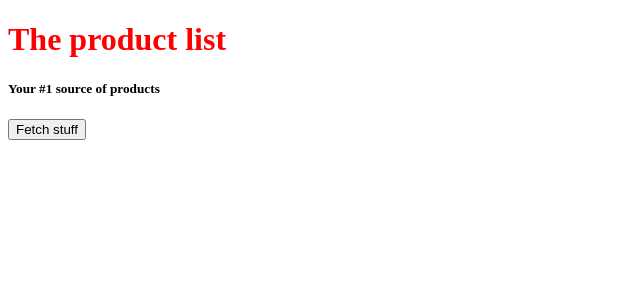
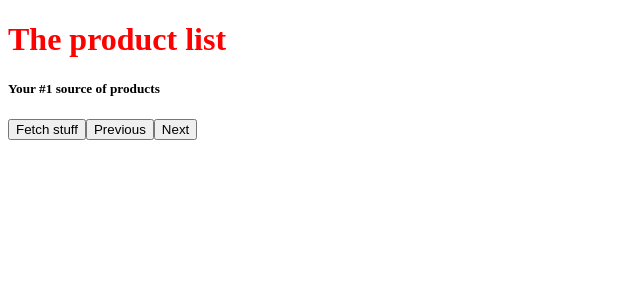
Before and after one commit to gooseman1721/codibly-assignment, a React (Vite) app: page /page/1 in a window 1280 px wide. Shown: the top 300 px of the page, without its empty margins (0-640 px from the left). Built offline with nearby package versions, Linux system fonts and the light colour scheme.

Commit message:
Added basic routing

```diff
--- a/package.json
+++ b/package.json
@@ -15,7 +15,8 @@
     "react": "^18.2.0",
     "react-dom": "^18.2.0",
     "react-query": "^3.39.2",
-    "react-redux": "^8.0.5"
+    "react-redux": "^8.0.5",
+    "react-router-dom": "^6.6.2"
   },
   "devDependencies": {
     "@types/react": "^18.0.26",
--- a/src/App.tsx
+++ b/src/App.tsx
@@ -1,9 +1,20 @@
 import { useState } from "react";
 import { css } from "@emotion/react";
 import GetProductPage from "./queries/GetProductPage";
+import { useParams, Link } from "react-router-dom";
+
+type Params = {
+  pageNumber: string;
+};
 
 function App() {
   const [clicked, setClicked] = useState(false);
+  const { pageNumber } = useParams<Params>() as Params;
+  const maxPage = 3;
+  const previousPage =
+    parseInt(pageNumber) === 1 ? 1 : parseInt(pageNumber) - 1;
+  const nextPage =
+    parseInt(pageNumber) === maxPage ? maxPage : parseInt(pageNumber) + 1;
 
   function handleClick() {
     setClicked(true);
@@ -20,7 +31,13 @@ function App() {
       </h1>
       <h5>Your #1 source of products</h5>
       <button onClick={() => handleClick()}>Fetch stuff</button>
-      {clicked && <GetProductPage pageNumber={1} />}
+      {clicked && <GetProductPage pageNumber={parseInt(pageNumber)} />}
+      <Link to={`/page/${previousPage}`}>
+        <button>Previous</button>
+      </Link>
+      <Link to={`/page/${nextPage}`}>
+        <button>Next</button>
+      </Link>
     </div>
   );
 }
--- a/src/main.tsx
+++ b/src/main.tsx
@@ -5,14 +5,33 @@ import { store } from "./app/store";
 import { Provider } from "react-redux";
 import { QueryClient, QueryClientProvider } from "react-query";
 import { ReactQueryDevtools } from "react-query/devtools";
+import {
+  createBrowserRouter,
+  RouterProvider,
+  redirect,
+} from "react-router-dom";
 
 const queryClient = new QueryClient();
+
+const router = createBrowserRouter([
+  {
+    path: "page/:pageNumber",
+    element: <App />,
+  },
+  {
+    path: "/",
+    element: <></>,
+    loader: () => {
+      return redirect("page/1");
+    },
+  },
+]);
 
 ReactDOM.createRoot(document.getElementById("root") as HTMLElement).render(
   <React.StrictMode>
     <Provider store={store}>
       <QueryClientProvider client={queryClient}>
-        <App />
+        <RouterProvider router={router} />
         <ReactQueryDevtools initialIsOpen={false} />
       </QueryClientProvider>
     </Provider>
--- a/src/queries/GetProductPage.tsx
+++ b/src/queries/GetProductPage.tsx
@@ -46,7 +46,7 @@ export default function GetProductPage(props: { pageNumber: number }) {
     return <span>Error: {error.message}</span>;
   }
 
-  return isSuccess ? <div>Endpoint response: {JSON.stringify(data.data)}</div> : <div></div>
+  return isSuccess ? <div>Endpoint response: {JSON.stringify(data)}</div> : <div></div>
 
 
 
```
Also changed, not shown: 1 other file (tests, documents, lock files or other folders).
